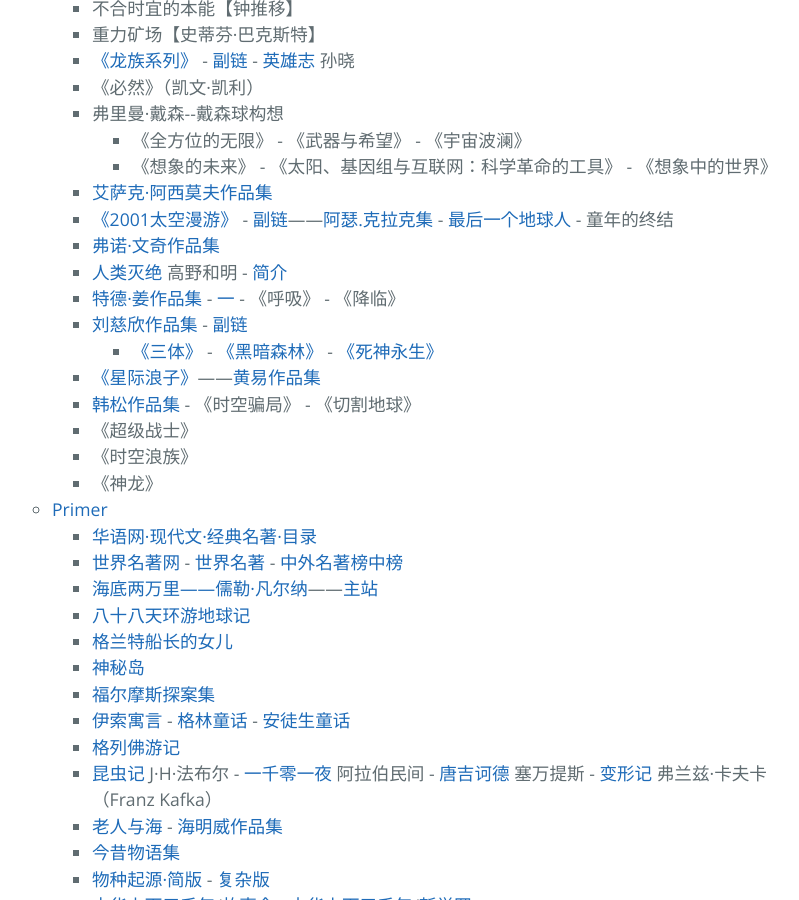
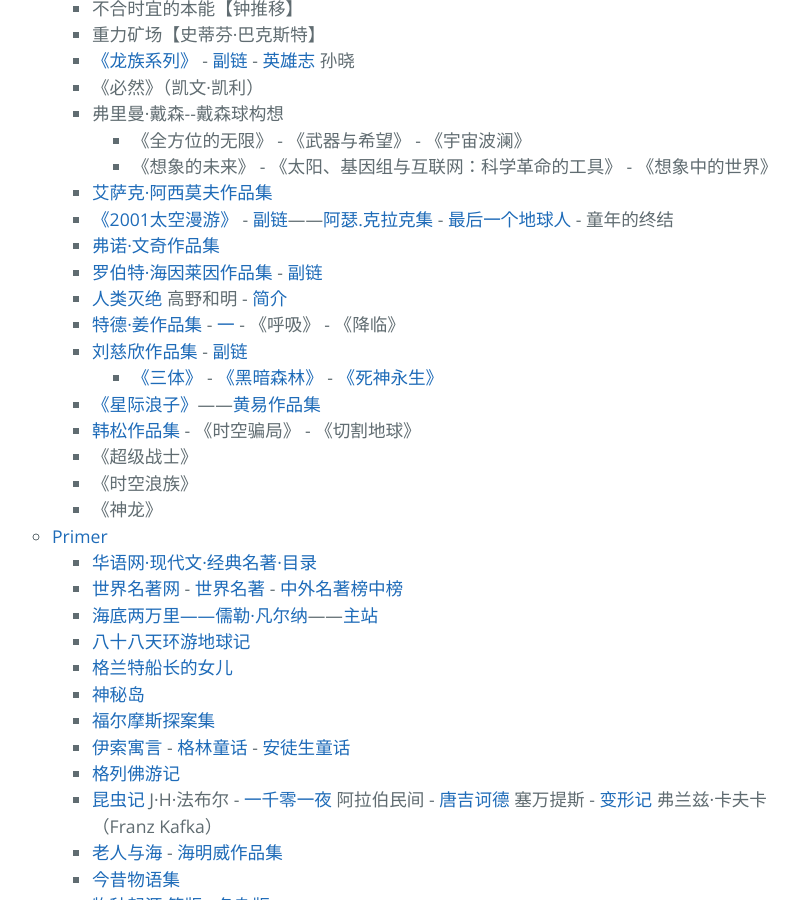
Before and after one commit to AmbroseRen/test, a Jekyll site: the page built from Library/BookListsOne.md, in a window 1280 px wide and 900 px high, scrolled down 4942 px. Shown: the whole window, without its empty margins (252-1051 px from the left). Built offline with Jekyll 4.4.1, drawn with Linux system fonts in a browser that asks for light colours; our own code applies the rules of GitHub Pages for plain Markdown files; the repository's description, which GitHub fills in, is left out.

Commit message:
Update BookListsOne.md

```diff
--- a/Library/BookListsOne.md
+++ b/Library/BookListsOne.md
@@ -269,6 +269,7 @@
                     <li><a href="https://www.kanunu8.com/files/writer/448.html">艾萨克·阿西莫夫作品集</a></li>
                     <li><a href="https://www.kanunu8.com/book3/6422/">《2001太空漫游》</a> - <a href="https://www.cbxs.net/kehuan/3729/">副链</a>——<a href="https://www.kanunu8.com/files/writer/1651.html">阿瑟.克拉克集</a> - <a href="http://www.00txt.com/zuihouyigediqiuren/">最后一个地球人</a> - 童年的终结 </li>
 		    <li><a href="https://www.kanunu8.com/files/writer/6451.html">弗诺·文奇作品集</a></li>
+		    <li><a href="https://www.kanunu8.com/files/writer/6022.html">罗伯特·海因莱因作品集</a> - <a href="https://www.shutxt.com/writer/146/">副链</a></li>
                     <li><a href="https://cdn.jsdelivr.net/gh/AmbroseRen/Picture@master/book/Science/%E4%BA%BA%E7%B1%BB%E7%81%AD%E7%BB%9D.pdf">人类灭绝</a> 高野和明 - <a href="http://www.ebook80.com/popular/4084.html">简介</a></li>
 		    <li><a href="https://www.kanunu8.com/files/writer/6445.html">特德·姜作品集</a> - <a href="https://www.yooread.net/writer/1904/">一</a> - 《呼吸》 - 《降临》</li>
 		    <li><a href="http://liucixin.zuopinj.com/">刘慈欣作品集</a> - <a href="https://www.51shucheng.net/zuojia/liucixin">副链</a>
```
